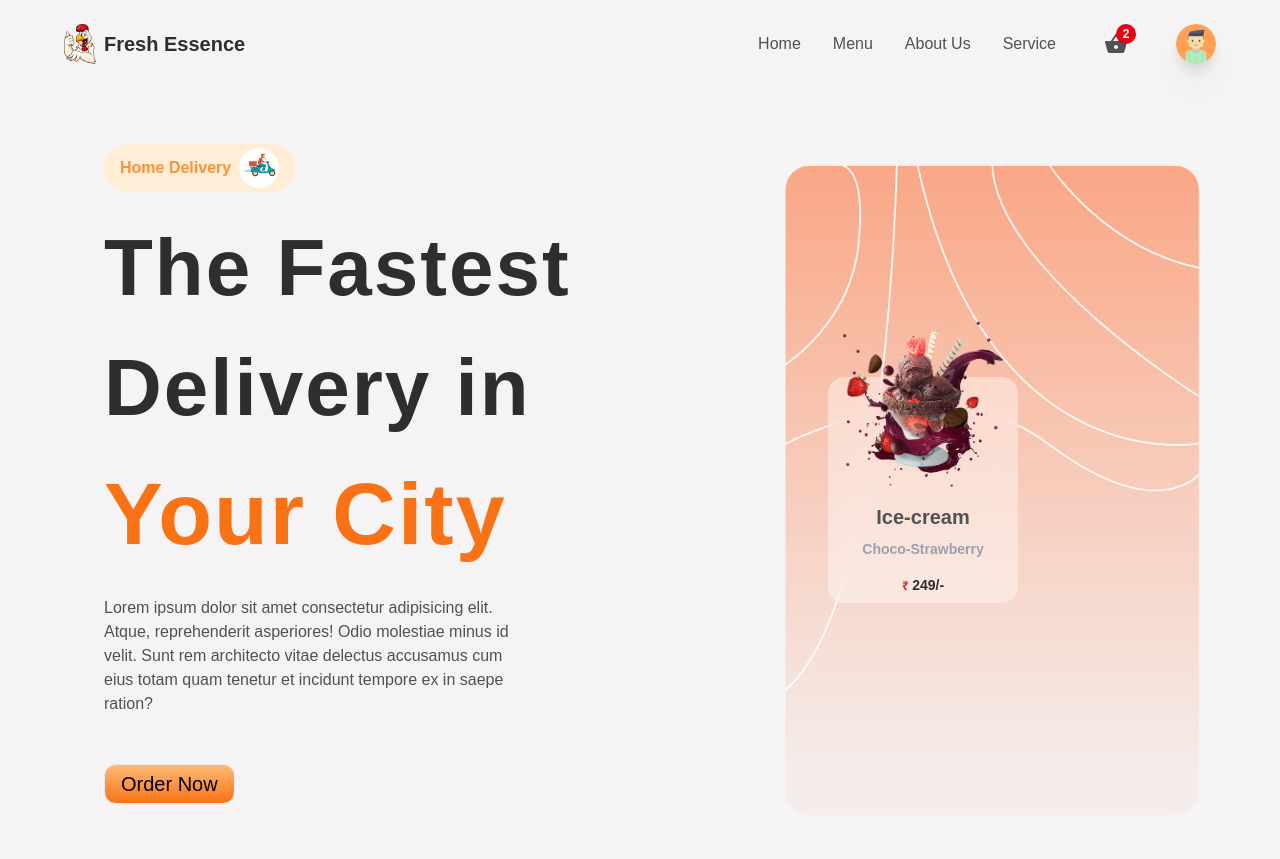
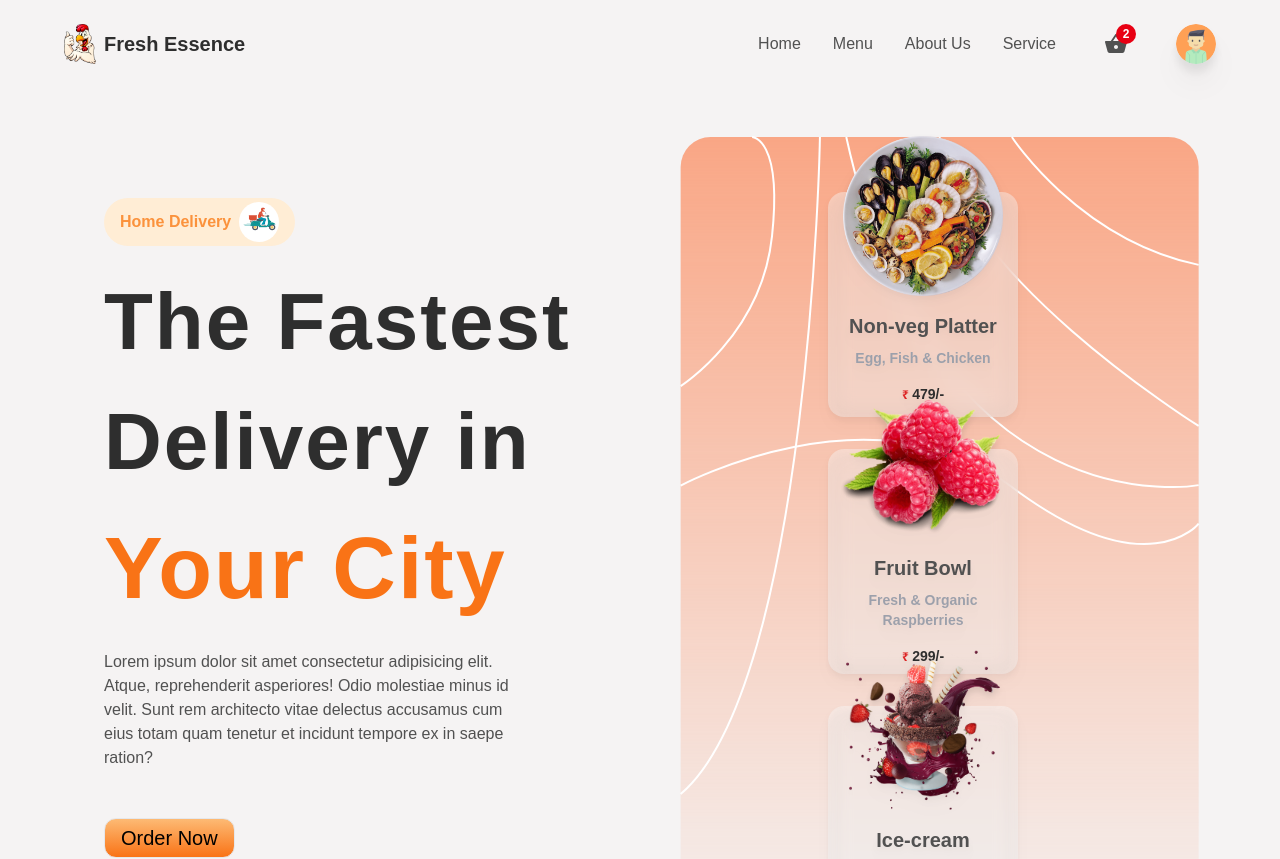
Before and after one commit to 99inder/Fresh_Essence-Food_Ecom, a React (Create React App) app: page / in a window 1280 px wide. Shown: the top 859 px of the page. Built offline with nearby package versions, Linux system fonts and the light colour scheme.

Commit message:
Finished designing Homepage and Fixed transparent Navbar

```diff
--- a/src/components/Header.jsx
+++ b/src/components/Header.jsx
@@ -59,7 +59,7 @@ const Header = () => {
     }
 
     return (
-        <header className='w-screen fixed z-50 p-4 px-3 md:p-6 md:px-16'>
+        <header className='w-screen fixed z-50 p-4 px-3 md:p-6 md:px-16 bg-primary'>
 
 
             {/* Desktop and Tablet */}
--- a/src/components/HomeContainer.jsx
+++ b/src/components/HomeContainer.jsx
@@ -1,7 +1,7 @@
 import React from 'react';
 import Bike from "../img/delivery.png";
 import heroBg from "../img/heroBg.png"
-import i1 from "../img/i1.png"
+import { heroData } from '../utils/heroData';
 
 const HomeContainer = () => {
     return (
@@ -28,18 +28,22 @@ const HomeContainer = () => {
 
             <div className='flex-1 flex items-center relative'>
 
-                <img className='ml-auto h-420 w-full lg:w-auto lg:h-650' src={heroBg} alt="heroBg" />
+                <img className='ml-auto w-full lg:w-auto h-[540px] md:h-420 lg:h-full' src={heroBg} alt="heroBg" />
 
-                <div className='w-full h-full absolute flex items-center justify-center'>
+                <div className='w-full h-full absolute md:pt-14 top-0 left-0 flex items-center justify-center py-4 lg:px-32 gap-3 md:gap-8 flex-wrap'>
 
-                    <div className="w-190 p-2 bg-cardOverlay backdrop-blur-md flex flex-col items-center rounded-2xl">
-                        <img src={i1} className="w-40 -mt-16" alt="icecream" />
-                        <p className='text-xl font-semibold text-textColor mt-4'>Ice-cream</p>
-                        <p className='text-sm font-semibold text-lighttextGray mt-2 mb-4'>Choco-Strawberry</p>
-                        <p className=' text-sm font-bold text-headingColor'>
-                            <span className="text-xs text-red-600">₹ </span><span className="">249/-</span>
-                        </p>
-                    </div>
+                    {
+                        heroData && heroData.map(element => (
+                            <div key={element.id} className="mt-[50px] md:mt-0 lg:w-190 lg:h-225 w-[154px] h-[170px] p-2 bg-cardOverlay backdrop-blur-md flex flex-col items-center rounded-2xl drop-shadow-lg">
+                                <img src={element.image} className=" h-24 lg:h-40 -mt-16" alt="icecream" />
+                                <p className='text-base lg:text-xl font-semibold text-textColor mt-4 text-center'>{element.name}</p>
+                                <p className='text-[12px] lg:text-sm font-semibold text-lighttextGray mt-2 mb-4 text-center'>{element.desc}</p>
+                                <p className='text-[12px] lg:text-sm font-bold text-headingColor'>
+                                    <span className="text-xs text-red-600">₹ </span><span className="">{element.price}/-</span>
+                                </p>
+                            </div>
+                        ))
+                    }
 
                 </div>
 
--- /dev/null
+++ b/src/utils/heroData.js
@@ -0,0 +1,35 @@
+import Fi1 from "../img/fi1.png";
+import F7 from "../img/f7.png";
+import I1 from "../img/i1.png";
+import D8 from "../img/d8.png";
+
+export const heroData= [
+    {
+        id: 1,
+        image: Fi1,
+        name: "Non-veg Platter",
+        desc: "Egg, Fish & Chicken",
+        price: 479,
+    },
+    {
+        id: 2,
+        image: F7,
+        name: "Fruit Bowl",
+        desc: "Fresh & Organic Raspberries",
+        price: 299,
+    },
+    {
+        id: 3,
+        image: I1,
+        name: "Ice-cream",
+        desc: "Choco-Strawberry",
+        price: 249,
+    },
+    {
+        id: 4,
+        image: D8,
+        name: "Soft-Drink",
+        desc: "Chilled Coca-Cola",
+        price: 49,
+    },
+]
```
